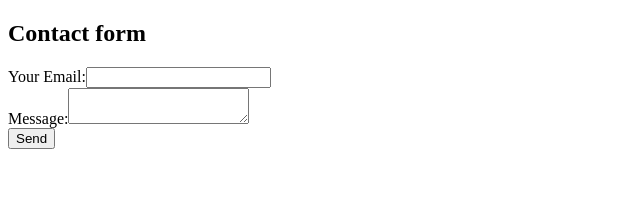
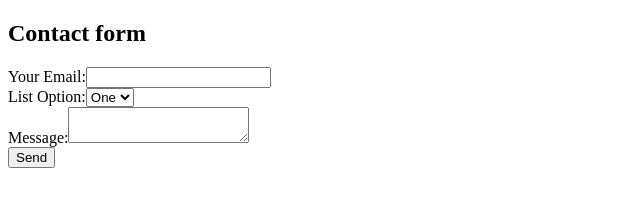
Before and after one commit to itamdinaux/formTest, a Gatsby site: page / in a window 1280 px wide. Shown: the whole page, without its empty margins (0-640 px from the left). Built offline with nearby package versions, Linux system fonts and the light colour scheme; Gatsby itself is replaced by a stand-in of ours.

Commit message:
200803-6

```diff
--- a/src/pages/index.js
+++ b/src/pages/index.js
@@ -11,11 +11,18 @@ const Home = () => {
           value="contact"
           aria-label="contact"
         />
-        <div>
+        <div className="element">
           <label htmlFor="mail">Your Email:</label>
           <input type="email" name="email" aria-label="mail" />
         </div>
-        <div>
+        <div className="element">
+          <label htmlFor="list">List Option:</label>
+          <select name="role[]">
+            <option value="one">One</option>
+            <option value="two">Two</option>
+          </select>
+        </div>
+        <div className="element">
           <label htmlFor="msg">Message:</label>
           <textarea name="message" aria-label="msg" />
         </div>
```
